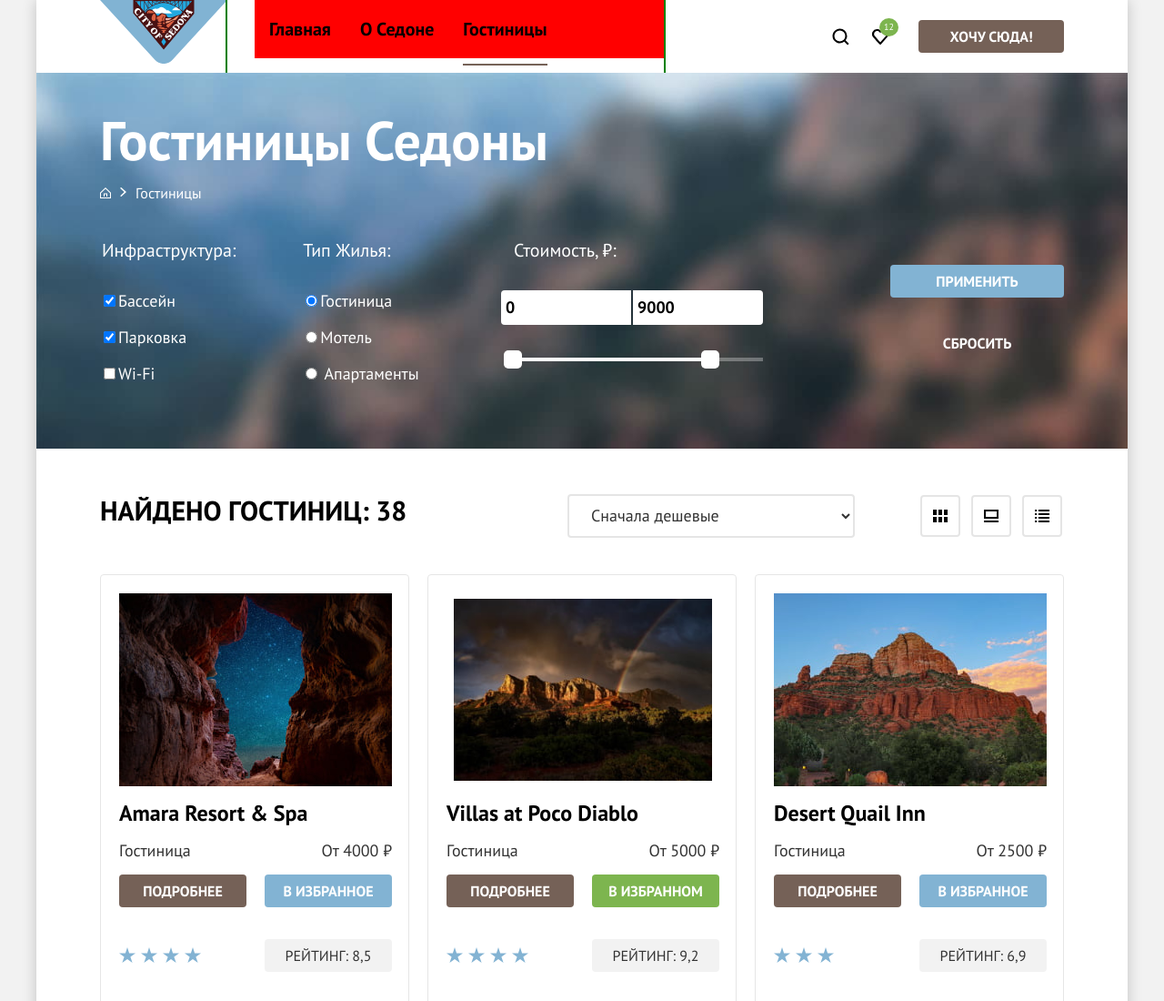
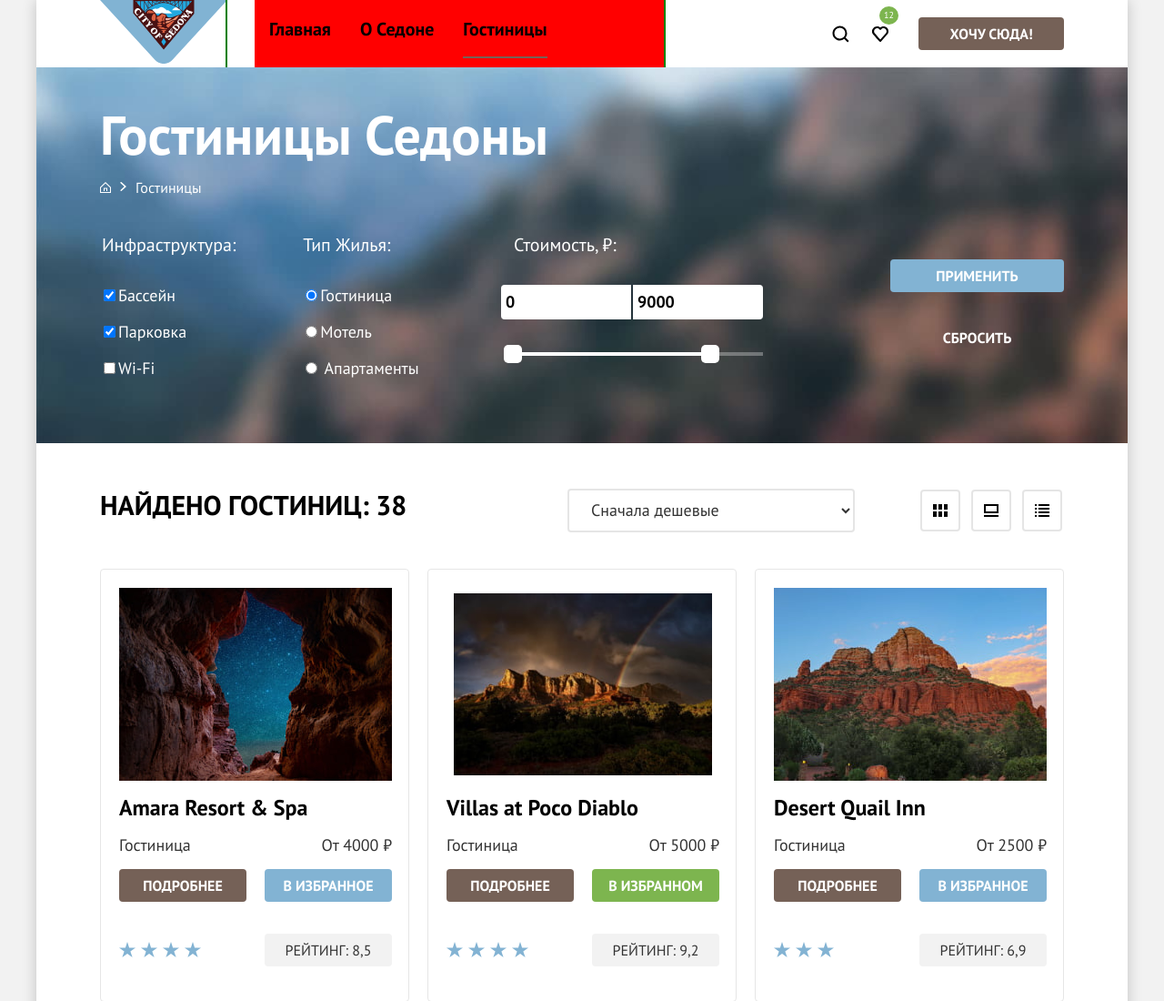
Before and after one commit to htmlacademy-htmlcss/2361147-sedona-37, a plain HTML site: page catalog.html in a window 1280 px wide. Shown: the top 1100 px of the page at 91% size. Drawn offline with Linux system fonts and the light colour scheme.

Commit message:
Исправление шапки

```diff
--- a/styles/styles.css
+++ b/styles/styles.css
@@ -66,18 +66,19 @@
   width: 1200px;
   padding-right: 70px;
   padding-left: 70px;
+
 }
 
 .logo {
-  display: flex;
-align-items: start;
-margin-bottom: -15px;
+
 }
 .logo__image {
+
+  max-width: 280px;
+}
+.navigation{
+  display: flex;
   align-items: stretch;
-  max-width: 280px;
-}
-.navigation{
   outline: 2px solid green;
 }
 .navigation__list {
@@ -92,16 +93,21 @@
   margin-right: auto;
   margin-left: 30px;
 }
-
+.navigation__item{
+  display: flex;
+  align-items: stretch;
+}
 .navigation__link {
+  display: flex;
+  align-items: center;
   font-size: 20px;
-  display: block;
   line-height: 24px;
   font-weight: 700;
   color: #000000;
   text-decoration: none;
   padding: 20px 16px;
   min-width: 100px;
+  height: 64px;
 }
 
 .navigation__link--active {
@@ -115,17 +121,21 @@
   width: calc(100% - 32px);
   height: 2px;
   background-color: #756257;
-  bottom: -8px;
+  bottom: 0;
 }
 
 .users-menu {
   list-style: none;
+  margin: 0;
   margin-left: auto;
   padding: 0;
   display: flex;
   align-items: center;
 }
-
+.users-menu__link{
+  width: 44px;
+  height: 64px;
+}
 .users-menu__link::before {
   content: "";
   width: 44px;
```
